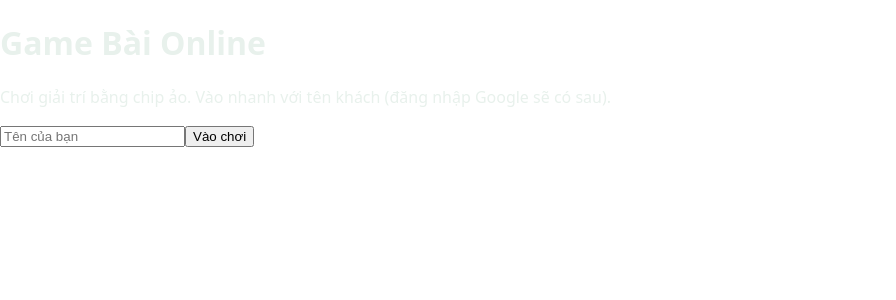
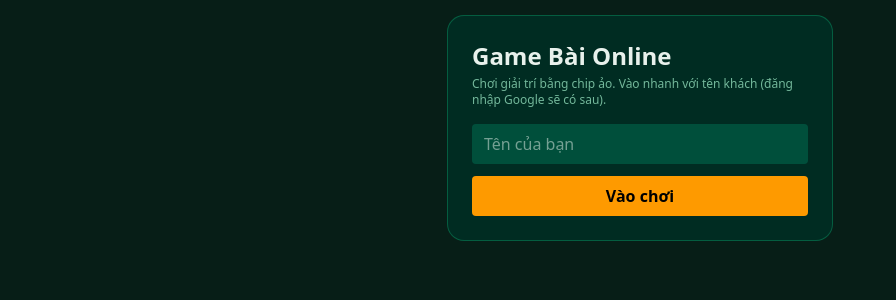
Before and after one commit to anhditdz207-star/ilovecard, a React (Vite) app in the folder apps/web/: page / in a window 1280 px wide. Shown: the top 300 px of the page, without its empty margins (0-896 px from the left). Built offline with nearby package versions, Linux system fonts and the light colour scheme; no server answers; what colyseus.js would draw is missing.

Commit message:
fix: index.css missing @import

```diff
--- a/apps/web/src/index.css
+++ b/apps/web/src/index.css
@@ -1,4 +1,4 @@
-import "tailwindcss";
+@import "tailwindcss";
 :root { --cg-felt: #0b382b; --cg-felt-dark: #071e17; --cg-panel: #103f31; --cg-gold: #f4c65b; --cg-ink: #10251d; }
 html, body, #root { min-height: 100%; }
 body { margin: 0; background: var(--cg-felt-dark); color: #e8f1ec; font-family: system-ui, sans-serif; }
```
